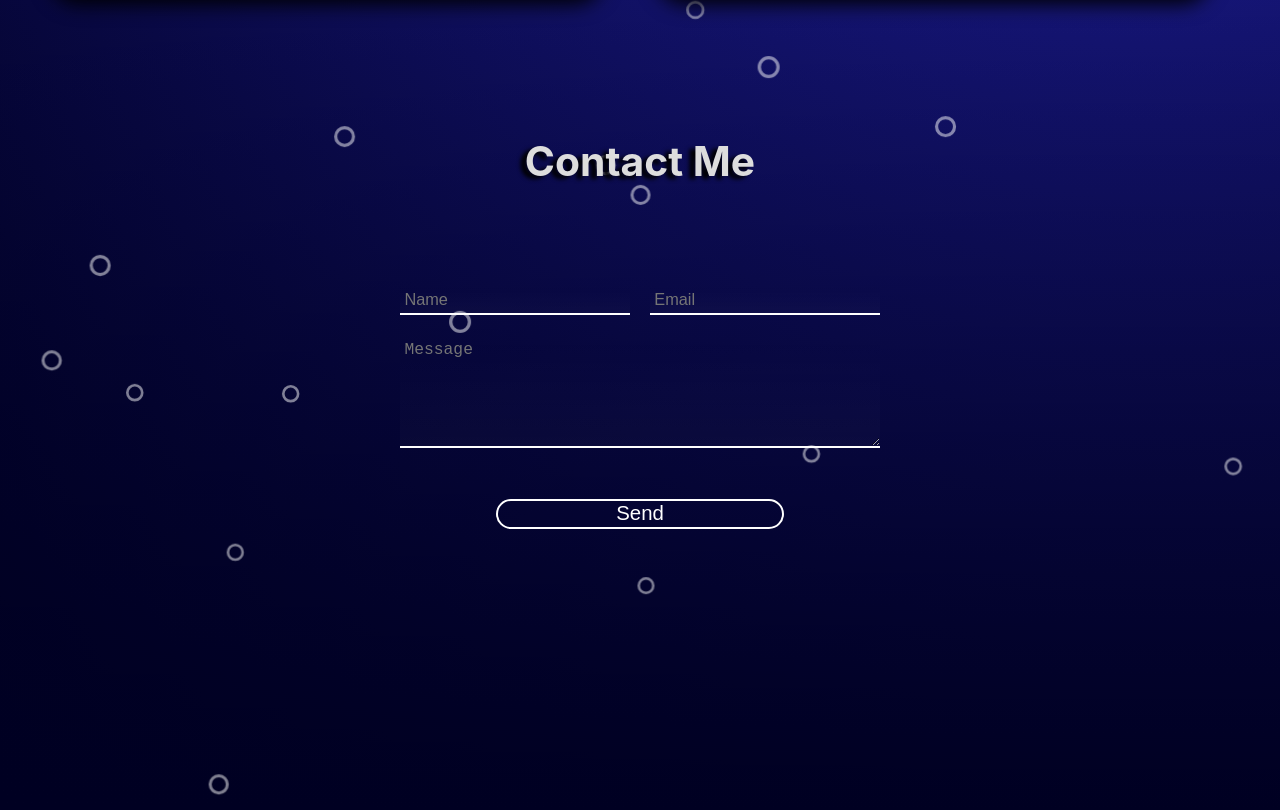
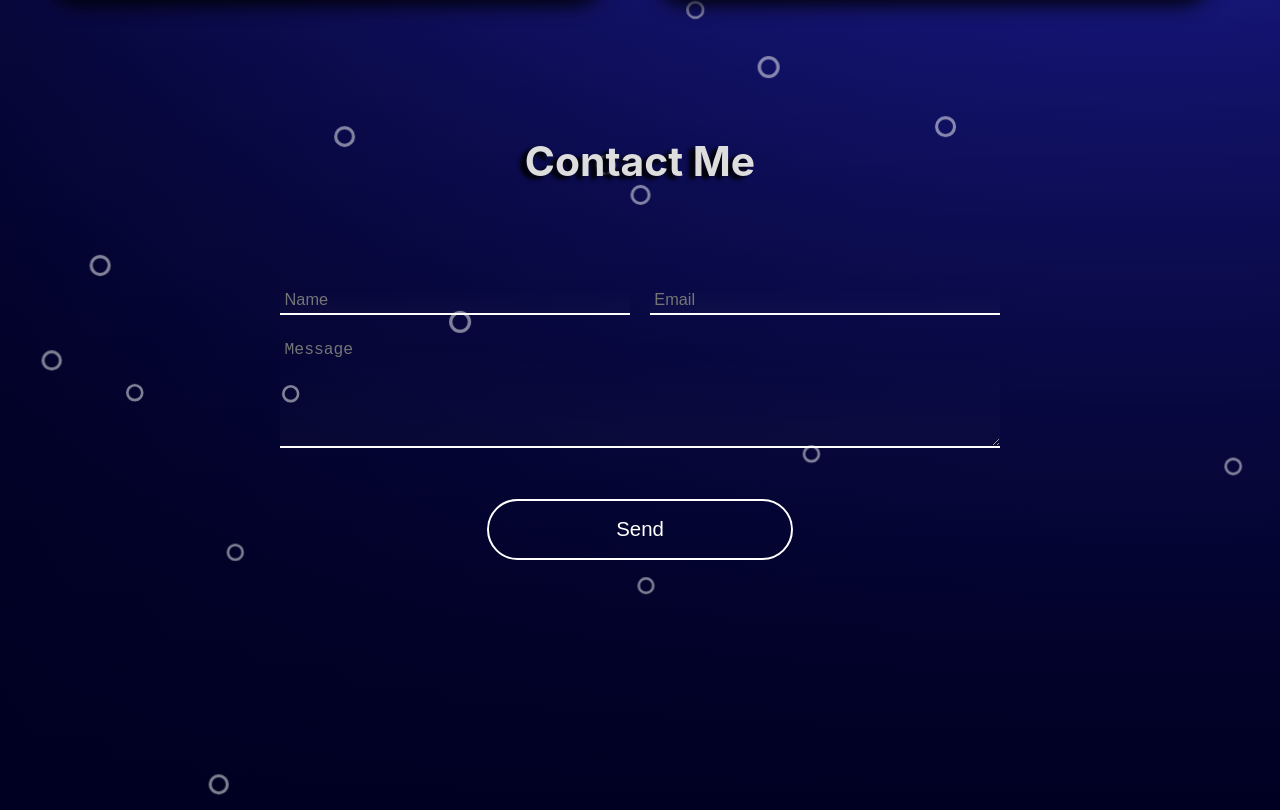
Before and after one commit to Faboid/portfolio, a React (Create React App) app: page / in a window 1280 px wide. Shown: the part 2024-2834 px from the top of the page. Built offline with nearby package versions, Linux system fonts and the light colour scheme; the HTML template or start-up script is replaced by a standard one.

Commit message:
Set up contact form submit button style.

```diff
--- a/src/components/ContactForm.css
+++ b/src/components/ContactForm.css
@@ -1,6 +1,6 @@
 
 :root {
-    --surround-space: 30%;
+    --surround-space: 20%;
 }
 
 .contact-form {
@@ -53,10 +53,65 @@ textarea.input-field {
     color: white;
     background: transparent;
     margin-top: 1.5rem;
-    width: 60%;
-    aspect-ratio: 10/1;
-    min-width: 150px;
-    min-height: 30px;
+    height: 3rem;
+    width: 15rem;
+    position: relative;
+    transition: 500ms;
+}
+
+.submit-button:hover {
+    transform: translateY(-5px);
+    border-color: #9999FF;
+}
+
+.submit-button.clicked {
+    animation: button-click-anim 0.5s cubic-bezier(.87, .17, .4, .88) forwards;
+    border-color: #555555;
+    color: #AAAAAA;
+}
+
+@keyframes button-click-anim {
+    0% {
+        scale: 0.9;
+    }
+
+    50% {
+        scale: 1.1;
+    }
+
+    100% {
+        scale: 1;
+    }
+}
+
+.submit-button::before {
+    content: "";
+    background: transparent;
+    position: absolute;
+    border-radius: 30px;
+    top: 0;
+    left: 0;
+    right: 0;
+    bottom: 0;
+}
+
+.submit-button.clicked::before {
+    animation: button-border-expand 0.5s ease forwards;
+}
+
+@keyframes button-border-expand {
+    15% {
+        border: #9999FF solid 2px;
+    }
+
+    80% {
+        scale: 1.5;
+        border: #9999FF22 solid 2px;
+    }
+
+    100% {
+        border: transparent solid 2px;
+    }
 }
 
 @media (max-width: 800px) {
--- a/src/components/ContactForm.js
+++ b/src/components/ContactForm.js
@@ -1,3 +1,4 @@
+import { useState } from 'react';
 import './ContactForm.css';
 
 //needs: name, email, text message
@@ -22,8 +23,21 @@ export default function ContactForm() {
                 <textarea name='message' placeholder='Message' className='input-field'/>
             </div>
 
-            <button className='submit-button'>Send</button>
+            <SubmitBtn/>
 
         </div>
     );
 }
+
+function SubmitBtn() {
+
+    const [clicked, setClicked] = useState(false);
+    let btnClassName = 'submit-button ' + (clicked ? 'clicked' : '');
+
+    return <button
+        className={btnClassName}
+        onMouseDown={() => setClicked(true)}
+        onAnimationEnd={() => setClicked(false)}
+        disabled={clicked}
+        >Send</button>;
+}
```
